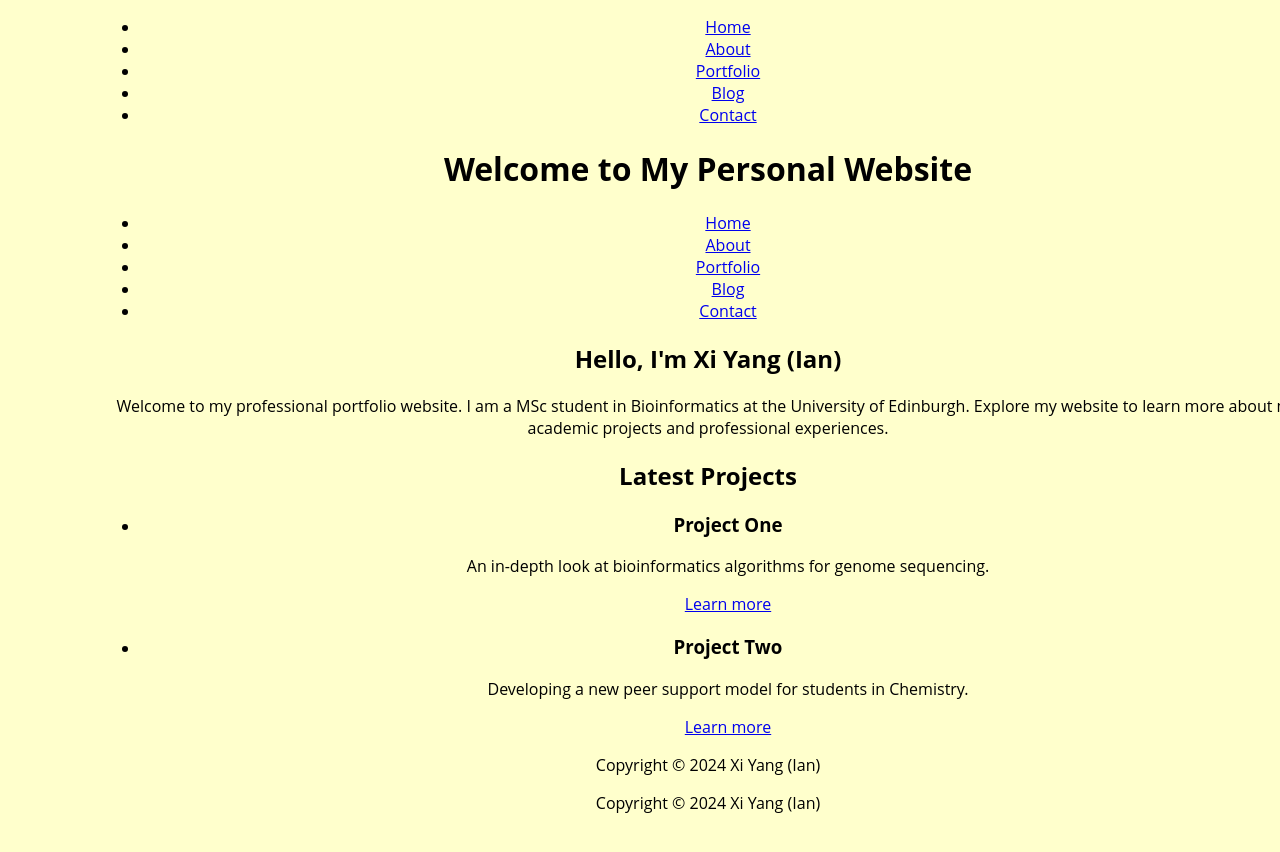
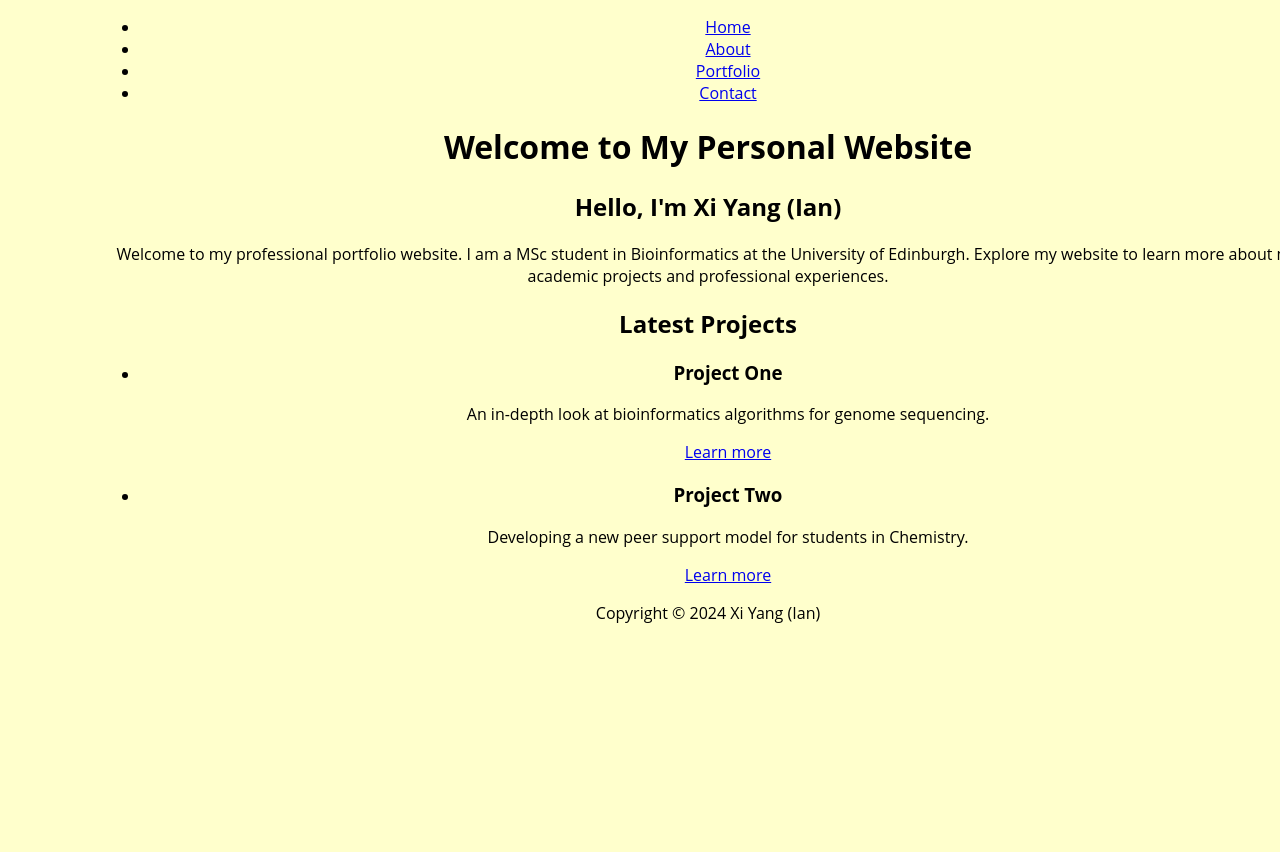
Before and after one commit to GrignardReagent/euchempals.github.io, a Jekyll site: the page built from index.html, in a window 1280 px wide. Shown: the top 852 px of the page. Built offline with Jekyll 4.4.1, drawn with Linux system fonts in a browser that asks for light colours.

Commit message:
got rid of the link to blog, and unnecessary menu bars

```diff
--- a/_layouts/default.html
+++ b/_layouts/default.html
@@ -3,16 +3,17 @@
 <head>
     <meta charset="UTF-8">
     <meta name="viewport" content="width=device-width, initial-scale=1.0">
+    <link rel="stylesheet" type="text/css" href="stylesheet.css">
     <title>{{ page.title }} | {{ site.title }}</title>
 </head>
 <body>
     <header>
+<!--        this is the menu bar, it's on every page of the website-->
         <nav>
             <ul>
                 <li><a href="{{ '/' | relative_url }}">Home</a></li>
                 <li><a href="{{ '/about.html' | relative_url }}">About</a></li>
                 <li><a href="{{ '/portfolio.html' | relative_url }}">Portfolio</a></li>
-                <li><a href="{{ '/blog/' | relative_url }}">Blog</a></li>
                 <li><a href="{{ '/contact.html' | relative_url }}">Contact</a></li>
             </ul>
         </nav>
--- a/index.html
+++ b/index.html
@@ -8,22 +8,13 @@ title: Home
 <head>
     <meta charset="UTF-8">
     <meta name="viewport" content="width=device-width, initial-scale=1.0">
-    <link rel="stylesheet" type="text/css" href="stylesheet.css">
     <title>{{ page.title }} - {{ site.title }}</title>
 </head>
 
 <body>
 <header>
         <h1>Welcome to My Personal Website</h1>
-        <nav>
-            <ul>
-                <li><a href="/">Home</a></li>
-                <li><a href="/about.html">About</a></li>
-                <li><a href="/portfolio.html">Portfolio</a></li>
-                <li><a href="/blog/">Blog</a></li>
-                <li><a href="/contact.html">Contact</a></li>
-            </ul>
-        </nav>
+
     </header>
     <main>
         <section>
@@ -43,8 +34,6 @@ title: Home
             </ul>
         </section>
     </main>
-    <footer>
-        <p>Copyright © {{ "now" | date: "%Y" }} {{ site.author.name }}</p>
-    </footer>
+
 </body>
 </html>
```
